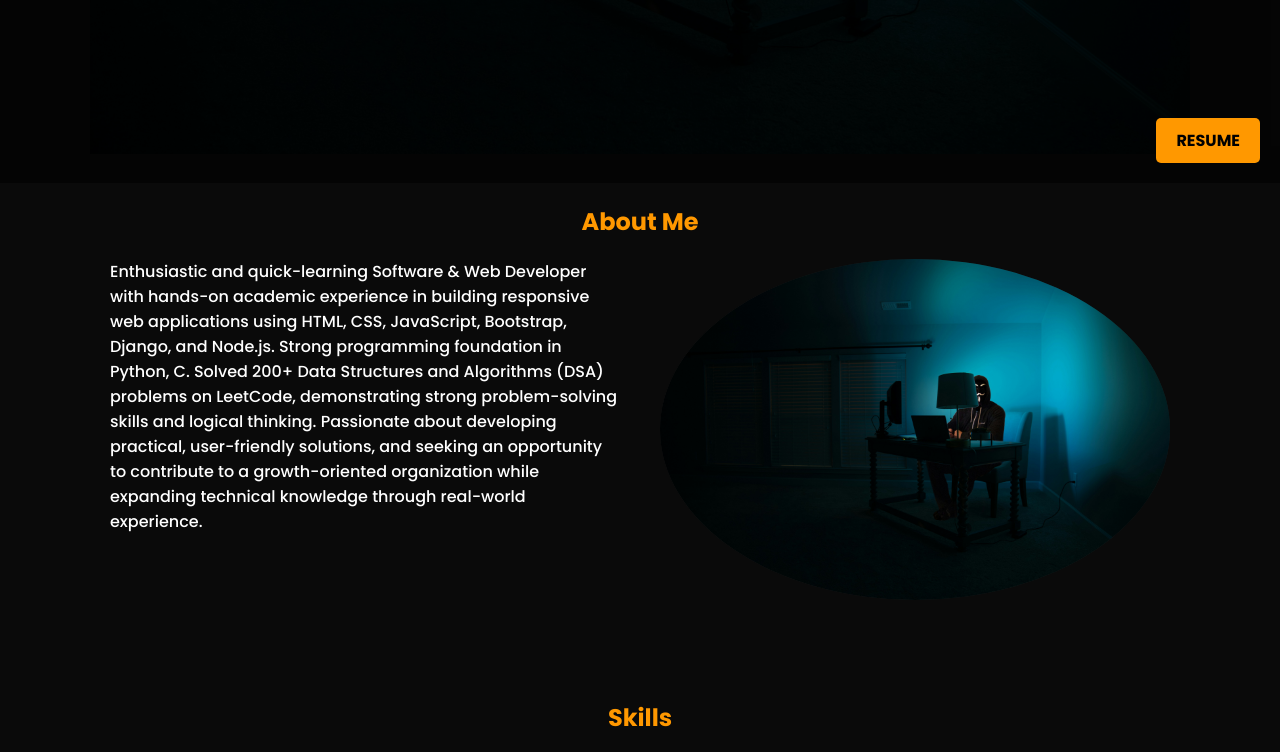
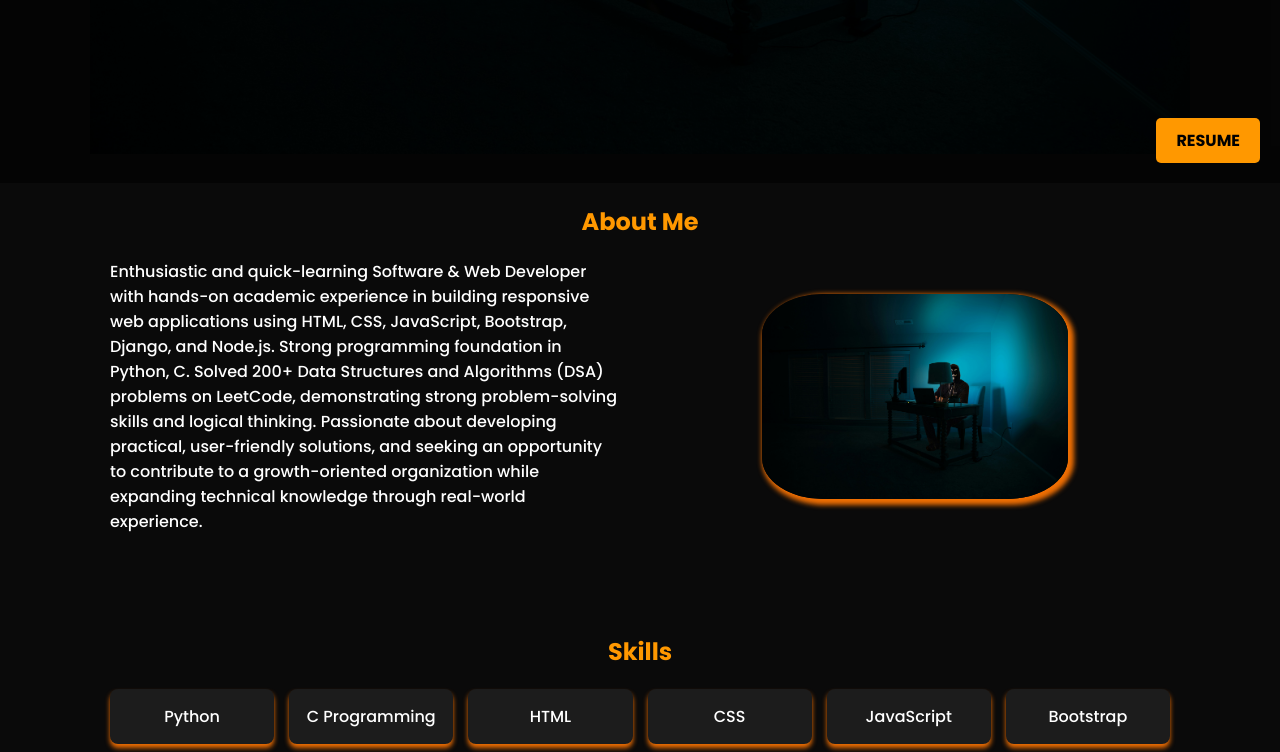
Before and after one commit to Nehasingh2504/MY_PORTFOLIO, a plain HTML site: page index.html in a window 1280 px wide. Shown: the part 617-1369 px from the top of the page. Drawn offline with Linux system fonts and the light colour scheme.

Commit message:
Update style.css

```diff
--- a/style.css
+++ b/style.css
@@ -53,15 +53,18 @@ nav .nav-links a:hover {
     display: grid;
     grid-template-columns: repeat(auto-fit, minmax(250px, 1fr));
     gap: 40px;
+    align-items: center;
 }
-.aboutphoto{
-    background: #1c1c1c;
-    border-radius: 50%;
+
+.aboutphoto img {
+    object-fit: contain;
     overflow: hidden;
-}
-.aboutphoto img {
-    width: 100%;
-    display: block;
+    width: 60%;
+    height: 100%;
+    border-radius: 20%;
+    display: block;       /* make it a block element */
+    margin: 0 auto;       /* centers horizontally */
+    box-shadow: 3px 3px 5px 3px rgba(241, 111, 3, 0.995) ;
 }
 
 /* HERO SECTION */
@@ -186,6 +189,22 @@ h2 {
     100%{scale: 100%;}
 }
 
+@keyframes appear{
+    from{
+        opacity: 0;
+        scale: 0.7;
+    }
+    to{
+        opacity: 1;
+        scale: 1;
+    }
+}
+.block{
+    animation: appear linear;
+    animation-timeline: view();
+    animation-range: entry 0% cover 40%;
+}
+
 /* RESPONSIVE */
 @media (max-width: 768px) {
     nav .nav-links {
```
